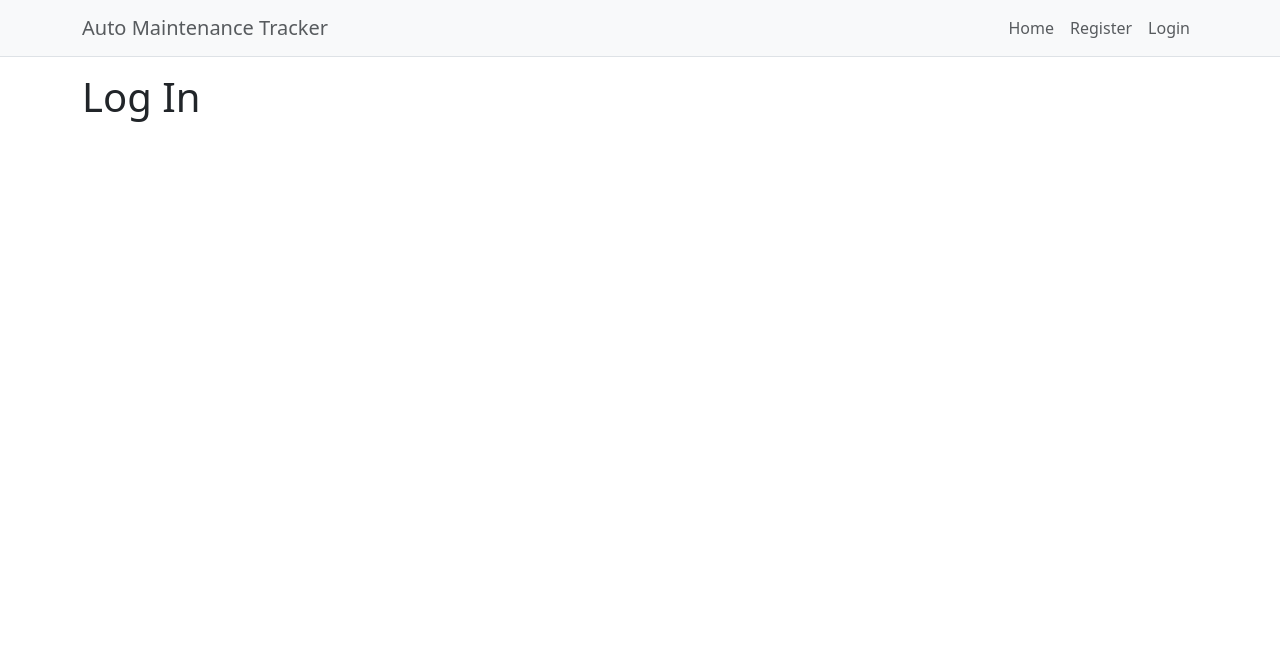
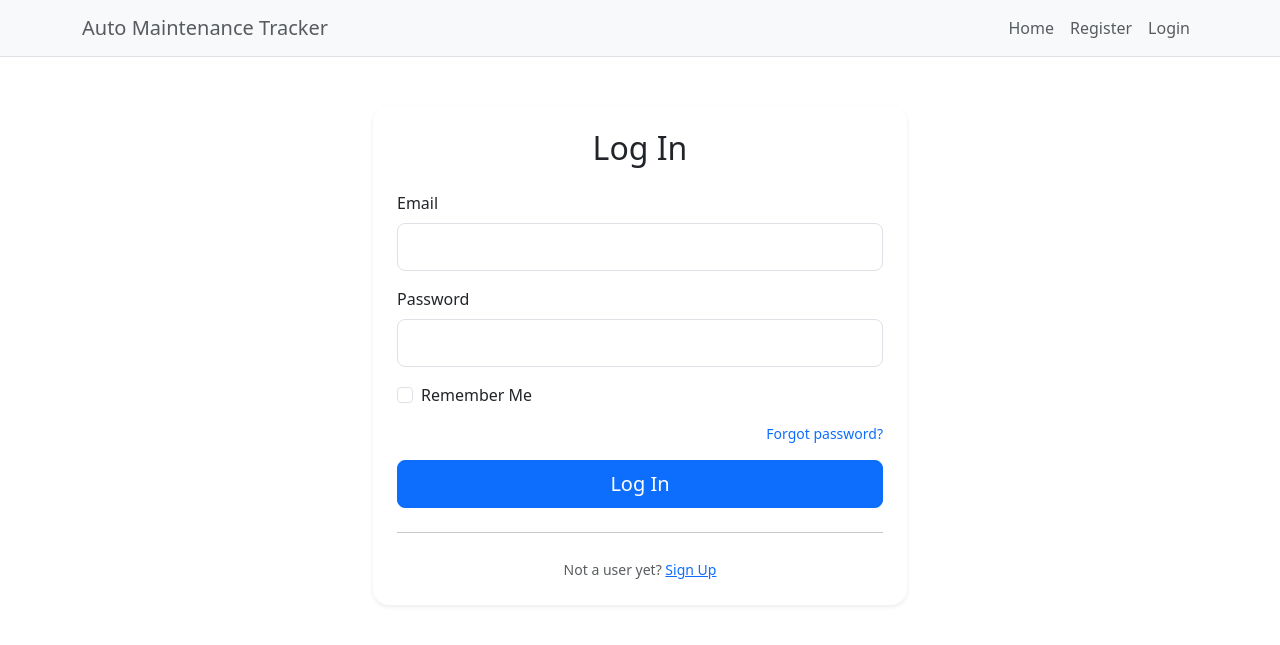
Before and after one commit to fugu69/auto-service-manager, a Flask app: page /login in a window 1280 px wide. Shown: the top 645 px of the page. Run offline with Flask 3, Linux system fonts and the light colour scheme; some libraries are stand-ins or nearby versions.

Commit message:
Complete login template

```diff
--- a/app/routes.py
+++ b/app/routes.py
@@ -15,7 +15,13 @@ def register():
         return redirect(url_for("index"))
     return render_template("register.html", title="Register", form=form)
 
-@app.route("/login")
+@app.route("/login", methods=['GET', 'POST'])
 def login():
     form = LoginForm()
+    if form.validate_on_submit():
+        if form.email.data == "admit@ad.io" and form.password.data == "123":
+            flash('Log in successfully!', 'success')
+            return redirect(url_for('index'))
+        else:
+            flash('Fail to log in! Check the input', 'danger')
     return render_template("login.html", title="Log In", form=form)
--- a/app/templates/login.html
+++ b/app/templates/login.html
@@ -1,4 +1,53 @@
 {% extends "base.html" %}
+{% from "macros/form_fields.html" import render_field %}
+
 {% block content %}
-	<h1>Log In</h1>
+<div class="container mt-5">
+  <div class="row justify-content-center">
+    <div class="col-md-6">
+
+      <div class="card shadow-sm border-0 rounded-4">
+
+        <div class="card-body p-4">
+          <h2 class="card-title text-center mb-4">Log In</h2>
+
+          <form method="POST" action="{{ url_for('login') }}">
+						<!-- CSRF token -->
+            {{ form.hidden_tag() }}
+
+            {{ render_field(form.email) }}
+            {{ render_field(form.password) }}
+
+						<div class="form-check mb-3">
+							{{ form.remember(class="form-check-input", id="remember") }}
+							{{ form.remember.label(class="form-check-label", for="remember") }}
+						</div>
+
+						<div class="d-flex justify-content-end mt-2 mb-3">
+  						<small>
+    						<a href="#" class="text-decoration-none">Forgot password?</a>
+  						</small>
+						</div>
+
+
+
+            <div class="d-grid">
+              {{ form.submit(class="btn btn-primary btn-lg") }}
+            </div>
+          </form>
+
+          <hr class="my-4" />
+
+          <div class="text-center">
+            <small class="text-muted">
+              Not a user yet?
+              <a href="{{ url_for('register') }}">Sign Up</a>
+            </small>
+          </div>
+        </div>
+      </div>
+
+    </div>
+  </div>
+</div>
 {% endblock content %}
--- a/app/templates/register.html
+++ b/app/templates/register.html
@@ -10,7 +10,7 @@
         <div class="card-body p-4">
           <h2 class="card-title text-center mb-4">Create an Account</h2>
 
-          <form method="POST" action="">
+          <form method="POST" action="{{ url_for('register') }}">
 						<!-- CSRF token -->
             {{ form.hidden_tag() }}
 
```
